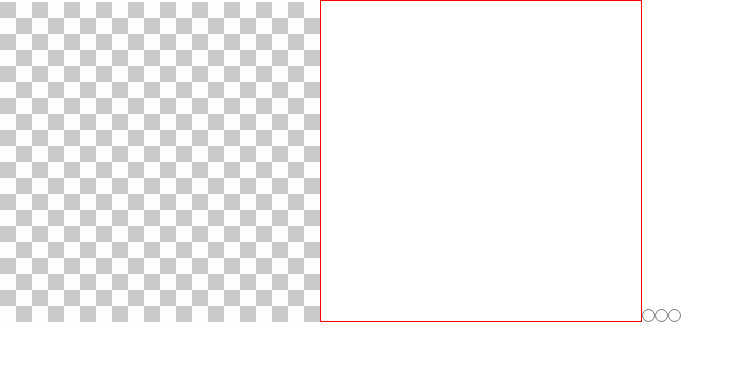
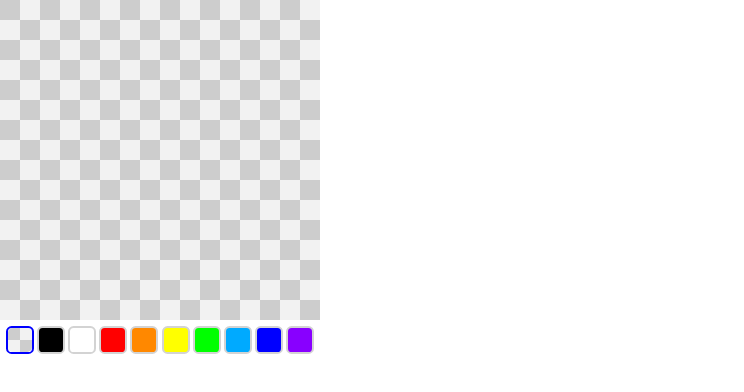
Before and after one commit to ShiCheng-Lu/website, a Next.js app: page /games/pet in a window 1280 px wide. Shown: the top 392 px of the page, without its empty margins (0-744 px from the left). Built offline with nearby package versions, Linux system fonts and the light colour scheme.

Commit message:
pet drawer and cookie clicker game

```diff
--- /dev/null
+++ b/src/app/games/cookie-clicker/page.module.css
@@ -0,0 +1,4 @@
+.CookieClickerPage {
+    width: min(100%, 500px);
+    margin: auto;
+}
--- /dev/null
+++ b/src/app/games/pet/page.module.css
@@ -0,0 +1,49 @@
+.PetDrawer {
+  display: flex;
+  flex-direction: column;
+  width: calc(var(--size) * var(--scale));
+  height: auto;
+  user-select: none;
+
+  canvas {
+    background-image: url("/transparent-background.png");
+    background-size: calc(var(--scale) * 2px);
+    background-position: center;
+  }
+
+  .ColorPicker {
+    display: flex;
+    padding: 0.5rem;
+    justify-content: space-between;
+
+    input[type="radio"] {
+      appearance: none;
+      background-image: url("/transparent-background.png");
+      background-size: calc(var(--scale) * 2px);
+      background-position: center;
+      width: calc(var(--scale) * 1px);
+      height: calc(var(--scale) * 1px);
+      border-radius: 20%;
+      width: 24px;
+      height: 24px;
+    }
+
+    input[type="radio"]::before {
+      content: "";
+      display: block;
+      position: relative;
+      top: 50%;
+      left: 50%;
+      transform: translate(-50%, -50%);
+      width: 100%;
+      height: 100%;
+      border-radius: 20%;
+      background: var(--color);
+      border: 2px solid lightgray;
+    }
+
+    input[type="radio"]:checked::before {
+      border-color: blue;
+    }
+  }
+}
--- a/src/app/games/pet/page.tsx
+++ b/src/app/games/pet/page.tsx
@@ -1,63 +1,8 @@
 "use client";
 
-import { useRef, useState } from "react"
-
+import { useRef, useState } from "react";
+import PetDrawer from "./pet-drawer";
 
 export default function Pets() {
-    const size = 20;
-    const [data, setData] = useState(Array(16).fill(Array(16).fill(0)));
-    const [drawing, setDrawing] = useState(false);
-    const [color, setColor] = useState(1);
-    const canvas = useRef<HTMLCanvasElement>(null);
-    const [palette, setPalette] = useState(['#0000', '#111f']);
-
-    const draw = (e: React.PointerEvent) => {
-        const context = canvas.current?.getContext('2d');
-        if (context == null) {
-            return;
-        }
-        const bounds = e.currentTarget.getBoundingClientRect();
-
-        const x = Math.floor((e.clientX - bounds.x) / size);
-        const y = Math.floor((e.clientY - bounds.y) / size);
-
-        context.fillStyle = palette[color];
-        context.fillRect(x * size, y * size, size, size);
-    }
-
-    const onPointerUp = (e: React.PointerEvent) => {
-        setDrawing(false);
-    }
-
-    const onPointerDown = (e: React.PointerEvent) => {
-        setDrawing(true);
-        draw(e);
-    }
-
-    const onPointerMove = (e: React.PointerEvent) => {
-        if (drawing) {
-            draw(e);
-        }
-    }
-
-    return <div>
-        <img src={"/transparent.png"} width={16 * size} height={16 * size} style={{
-        }} />
-        <canvas
-            style={{
-                border: "solid #f00f 1px",
-            }}
-            width={16 * size}
-            height={16 * size}
-            ref={canvas}
-            onPointerUp={onPointerUp}
-            onPointerDown={onPointerDown}
-            onPointerMove={onPointerMove}
-        />
-
-        <input type="radio" name="color" />
-        <input type="radio" name="color" />
-        <input type="radio" name="color" />
-
-    </div>
+  return <PetDrawer />;
 }
--- /dev/null
+++ b/src/app/games/pet/pet-drawer.tsx
@@ -0,0 +1,107 @@
+"use client";
+
+import { useRef, useState } from "react";
+import styles from "./page.module.css";
+
+const DEFAULT_PALETTE = [
+  "#0000",
+  "#000f",
+  "#ffff",
+  "#f00f",
+  "#f80f",
+  "#ff0f",
+  "#0f0f",
+  "#0aff",
+  "#00ff",
+  "#80ff",
+];
+
+export type PetDrawerProps = {
+
+};
+
+export class Pet {
+
+  constructor() {}
+
+
+
+};
+
+export default function PetDrawer() {
+  const size = 16;
+  const scale = 20;
+  const [data, setData] = useState(Array(16).fill(Array(16).fill(0)));
+  const [drawing, setDrawing] = useState(false);
+  const [colorIndex, setColorIndex] = useState(0);
+  const canvas = useRef<HTMLCanvasElement>(null);
+  const [palette, setPalette] = useState(DEFAULT_PALETTE);
+
+  const draw = (e: React.PointerEvent) => {
+    const context = canvas.current?.getContext("2d");
+    if (context == null) {
+      return;
+    }
+    const bounds = e.currentTarget.getBoundingClientRect();
+
+    const x = Math.floor((e.clientX - bounds.x) / scale);
+    const y = Math.floor((e.clientY - bounds.y) / scale);
+
+    context.clearRect(x * scale, y * scale, scale, scale);
+    context.fillStyle = palette[colorIndex];
+    context.fillRect(x * scale, y * scale, scale, scale);
+  };
+
+  const onPointerUp = (e: React.PointerEvent) => {
+    setDrawing(false);
+  };
+
+  const onPointerDown = (e: React.PointerEvent) => {
+    setDrawing(true);
+    draw(e);
+  };
+
+  const onPointerMove = (e: React.PointerEvent) => {
+    if (drawing) {
+      draw(e);
+    }
+  };
+
+  const onSelectColor = (index: number) => {
+    if (colorIndex != index) {
+      setColorIndex(index);
+      return;
+    }
+    // bring up color wheel
+  };
+
+  return (
+    <div
+      className={styles.PetDrawer}
+      style={{ "--scale": scale, "--size": `${size}px` } as React.CSSProperties}
+    >
+      <canvas
+        className={styles.PetDrawerCanvas}
+        width={size * scale}
+        height={size * scale}
+        ref={canvas}
+        onPointerUp={onPointerUp}
+        onPointerDown={onPointerDown}
+        onPointerMove={onPointerMove}
+      />
+
+      <div className={styles.ColorPicker}>
+        {palette.map((color, index) => (
+          <input
+            key={index}
+            style={{ "--color": color, fill: "#f00" } as React.CSSProperties}
+            type="radio"
+            name="color"
+            checked={colorIndex == index}
+            onPointerDown={() => onSelectColor(index)}
+          />
+        ))}
+      </div>
+    </div>
+  );
+}
--- a/src/util/firebase.ts
+++ b/src/util/firebase.ts
@@ -35,13 +35,14 @@ export type CookieClickData = {
 };
 
 export function getTopClickers(
+  count: number = 3,
   resultHandler: (data: CookieClickData[]) => void
 ): Unsubscribe {
   const cookie_clicks = collection(db, "cookie_clicks");
   const topCountQuery = query(
     cookie_clicks,
     orderBy("count", "desc"),
-    limit(3)
+    limit(count)
   );
   return onSnapshot(topCountQuery, (data) => {
     const cookieClickData = data.docs.map(
```
Also changed, not shown: src/app/games/cookie-clicker/page.tsx (added, +12 -0 lines), src/app/terminal/page.tsx (added, +30 -0 lines), src/components/CookieClicker.tsx (+13 -9 lines), public/transparent-background.png (added), public/transparent.png (deleted).
